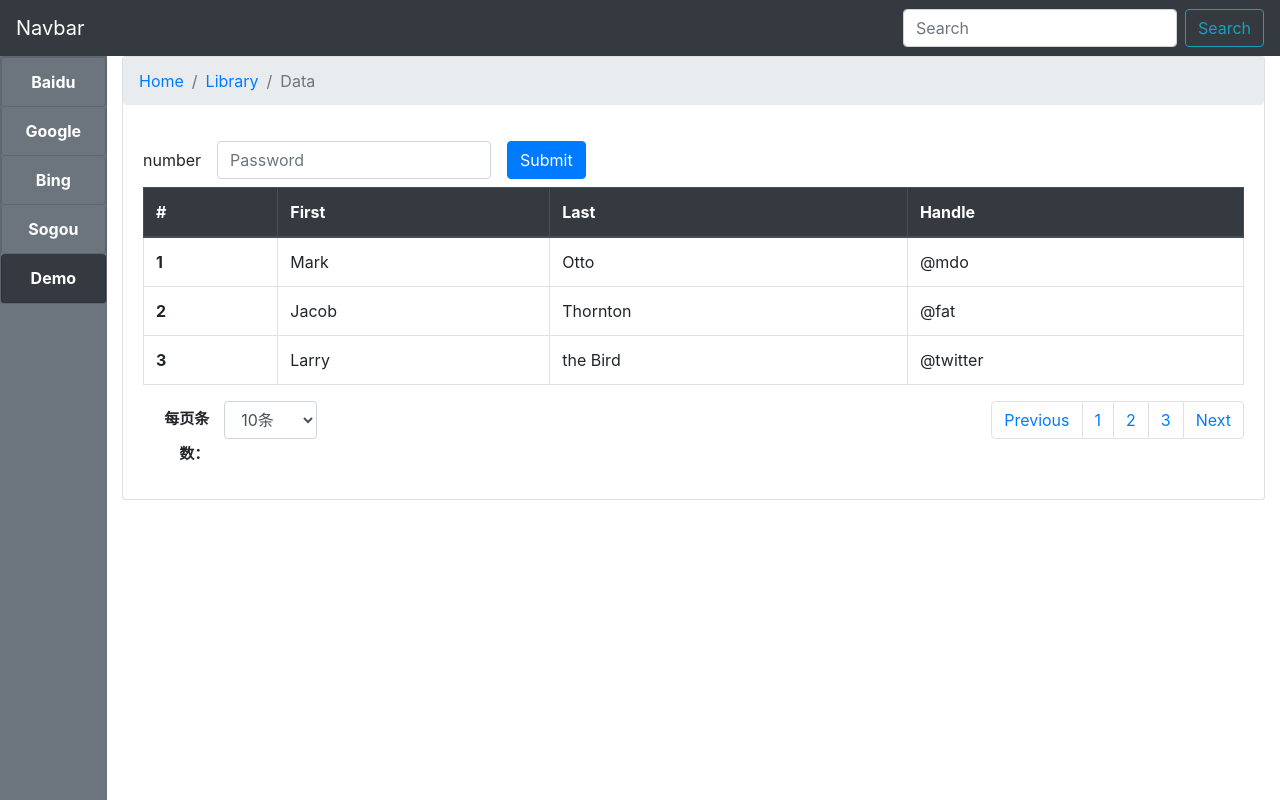
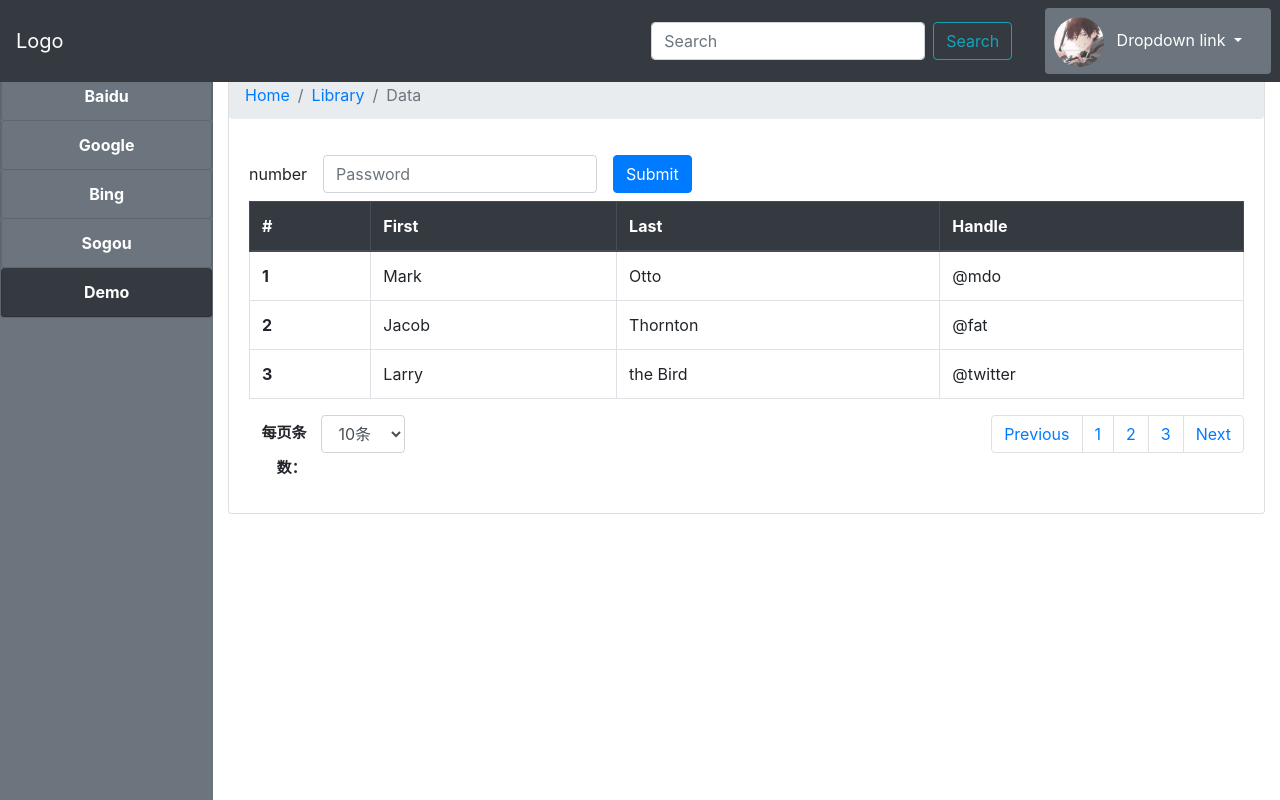
Before and after one commit to daiki-ver/easy_admin, a plain HTML site: page index.html in a window 1280 px wide. Drawn offline with Linux system fonts and the light colour scheme.

Commit message:
修改了index.html,为导航栏添加了头像以及下拉菜单

```diff
--- a/index.html
+++ b/index.html
@@ -5,25 +5,40 @@
     <meta charset="utf-8">
     <meta name="viewport" content="width=device-width, initial-scale=1, shrink-to-fit=no">
     <link rel="stylesheet" href="./public/css/bootstrap.min.css">
+    <script type="text/javascript" src="./public/js/jquery-1.11.1.min.js"></script>
     <script type="text/javascript" src="./public/js/bootstrap.min.js"></script>
-    <script type="text/javascript" src="./public/js/jquery-1.11.1.min.js"></script>
     <title>Hello, admin!</title>
 </head>
 
 <body>
     <!-- 导航栏 -->
     <nav class="navbar navbar-dark bg-dark fixed-top">
-        <a class="navbar-brand">Navbar</a>
-        <form class="form-inline">
-            <input class="form-control mr-sm-2" type="search" placeholder="Search" aria-label="Search">
-            <button class="btn btn-outline-info my-2 my-sm-0" type="submit">Search</button>
-        </form>
+        <a class="navbar-brand">Logo</a>
+        <div class="row">
+            <form class="form-inline mr-5">
+                <input class="form-control mr-sm-2" type="search" placeholder="Search" aria-label="Search">
+                <button class="btn btn-outline-info my-2 my-sm-2" type="submit">Search</button>
+            </form>
+            <div class="btn bg-secondary rounded dropdown row mr-2 pl-2" style="height: 100%;">
+                <div class="dropdown-toggle text-white pr-3" href="#" role="button" id="dropdownMenuLink"
+                    data-toggle="dropdown" aria-expanded="false" style="line-height: 50px;">
+                    <img src="./public/img/username.jpg" class="rounded-circle mr-2" alt="" style="height: 50px;">
+                    Dropdown link
+                </div>
+
+                <div class="dropdown-menu" aria-labelledby="dropdownMenuLink">
+                    <a class="dropdown-item list-group-item-action" href="#">Action</a>
+                    <a class="dropdown-item list-group-item-action" href="#">Another action</a>
+                    <a class="dropdown-item list-group-item-action" href="#">Something else here</a>
+                </div>
+            </div>
+        </div>
     </nav>
 
     <div class="container-fluid h-100 pt-20">
         <div class="row h-100">
             <!-- 左侧菜单menu -->
-            <div class="col-lg-1 bg-secondary h-100" style="padding: 0;">
+            <div class="col-lg-2 bg-secondary h-100" style="padding: 0;">
                 <div class="card bg-secondary">
                     <ul id="menu" class="nav list-group ">
                         <li class="btn list-group-item">
@@ -49,7 +64,7 @@
                     </ul>
                 </div>
             </div>
-            <div class="col-lg-11 h-100">
+            <div class="col-lg-10 h-100">
                 <div class="embed-responsive embed-responsive-16by9 h-100"
                     style="margin: 0;padding: 0;border-width: 0;">
                     <iframe class="embed-responsive-item" src="./demo.html" name="mainBody"></iframe>
@@ -67,7 +82,7 @@
     }
 
     .pt-20 {
-        padding-top: 55.6px;
+        padding-top: 70px;
     }
 
     #menu li {
```
Also changed, not shown: public/img/QQ图片20200701172050.jpg (added), public/img/QQ图片20210512081415.jpg (added), public/img/username.jpg (added).
